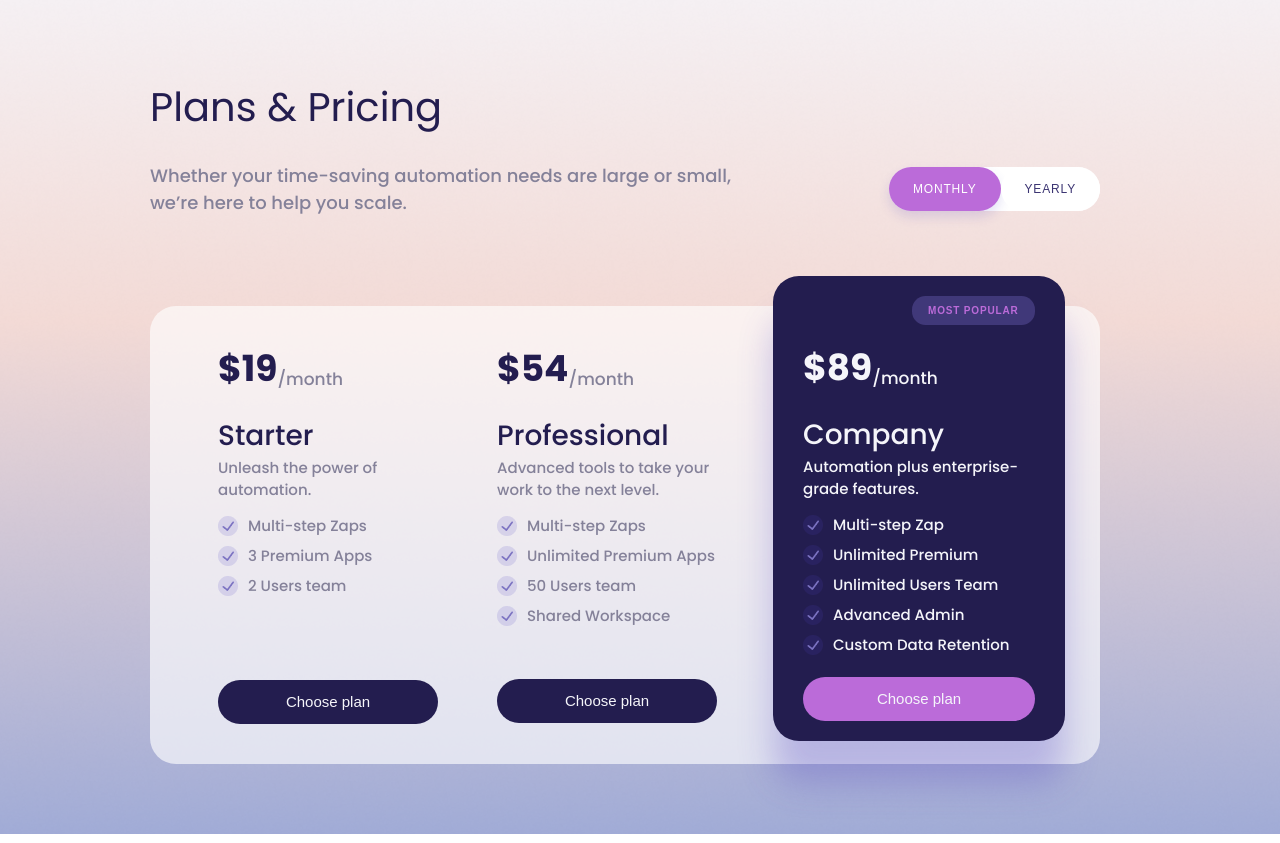
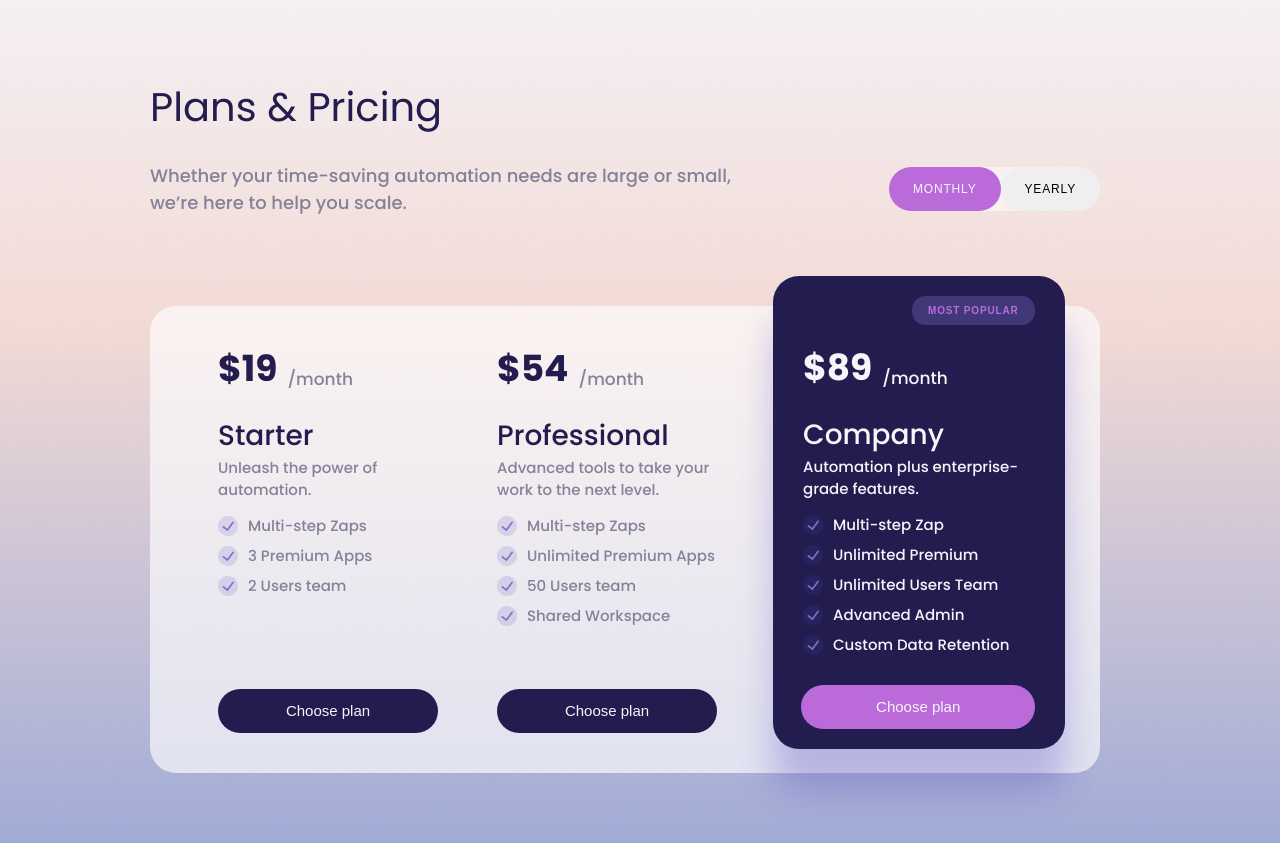
Before and after one commit to YuliyaAdamiv/TariffPlans, a website: page src/html/index.html in a window 1280 px wide. Both pictures are taken after a click on the button "MONTHLY". Shown: the part 81-924 px from the top of the page. Drawn offline with Linux system fonts and the light colour scheme; files that its build step writes are made by us from their sources; files whose address does not match are found by name.

Commit message:
fixed buttons

```diff
--- a/src/html/index.html
+++ b/src/html/index.html
@@ -25,12 +25,12 @@
             <section class="title">
                 <h3 class="title-item">Plans & Pricing</h3>
                 <div class="title-items">
-                    <p class="title-description">Whether your time-saving automation needs are large or small, we’re
+                    <div class="title-description">Whether your time-saving automation needs are large or small, we’re
                         here to
-                        help you scale.</p>
+                        help you scale.</div>
                     <div id='title-btn' class='title-btn'>
-                        <button id='monthly' class="btn title-monthly" onclick="cleanPrice()">MONTHLY</button>
-                        <button id='yearly' class="btn title-yearly" onclick="changePrice()">YEARLY</button>
+                        <button id='monthly' class="btn active" onclick="monthlyPrice()">MONTHLY</button>
+                        <button id='yearly' class="btn" onclick="yearlyPrice()">YEARLY</button>
                     </div>
                 </div>
             </section>
@@ -51,7 +51,7 @@
                             <img src='img/Pricing/check-circle-1.png' alt="check">
                             <p>3 Premium Apps</p>
                         </div>
-                        <div class="tariff-item card-1">
+                        <div class="tariff-item">
                             <img src='img/Pricing/check-circle-1.png' alt="check">
                             <p>2 Users team</p>
                         </div>
@@ -78,7 +78,7 @@
                             <img src='img/Pricing/check-circle-1.png' alt="check">
                             <p>50 Users team</p>
                         </div>
-                        <div class="tariff-item card-2">
+                        <div class="tariff-item">
                             <img src='img/Pricing/check-circle-1.png' alt="check">
                             <p>Shared Workspace</p>
                         </div>
@@ -110,12 +110,12 @@
                             <img src='img/Pricing/check-circle-1.png' alt="check">
                             <p>Advanced Admin</p>
                         </div>
-                        <div class="tariff-item white p">
+                        <div class="tariff-item white">
                             <img src='img/Pricing/check-circle-1.png' alt="check">
                             <p>Custom Data Retention</p>
                         </div>
                     </div>
-                    <button class="tariff-choose violet">Choose plan</button>
+                    <button class="violet">Choose plan</button>
                 </div>
 
         </div>
--- a/src/js/index.js
+++ b/src/js/index.js
@@ -1,22 +1,25 @@
-function changePrice() {
+function yearlyPrice() {
   document.getElementById('price-1').innerHTML = '$12';
   document.getElementById('price-2').innerHTML = '$36';
   document.getElementById('price-3').innerHTML = '$56';
-  document.getElementById('yearly').style.backgroundColor = '#bb6bd9';
-  document.getElementById('yearly').style.color = '#fff';
-  document.getElementById('monthly').style.backgroundColor = '#fff';
-  document.getElementById('monthly').style.color = '#3b3472';
-  document.getElementById('title-btn').style.backgroundColor = '#fff';
-  document.getElementById('monthly').style.boxShadow = 'none';
+  var current = document.getElementsByClassName('active');
+  if (current.length > 0) {
+    current[0].className = current[0].className.replace(' active', '  ');
+  }
+  this.className += ' active';
 }
-function cleanPrice() {
+function monthlyPrice() {
   document.getElementById('price-1').innerHTML = '$19';
   document.getElementById('price-2').innerHTML = '$54';
   document.getElementById('price-3').innerHTML = '$89';
-  document.getElementById('monthly').style.backgroundColor = '#bb6bd9';
-  document.getElementById('monthly').style.color = '#fff';
-  document.getElementById('yearly').style.color = '#3b3472';
-  document.getElementById('yearly').style.backgroundColor = '#fff';
-  document.getElementById('title-btn').style.backgroundColor = '#fff';
-  document.getElementById('yearly').style.boxShadow = 'rgba(82, 67, 194, 0.16)';
 }
+var btns = document.getElementsByClassName('btn');
+for (var i = 0; i < btns.length; i++) {
+  btns[i].addEventListener('click', function () {
+    var current = document.getElementsByClassName('active');
+    if (current.length > 0) {
+      current[0].className = current[0].className.replace(' active', '  ');
+    }
+    this.className += ' active';
+  });
+}
--- a/src/scss/main.scss
+++ b/src/scss/main.scss
@@ -40,11 +40,6 @@ button {
     padding: 40px 30px 70px 30px;
   }
 }
-// @media (max-width: 480px) {
-//   .container {
-//     padding: 40px 30px 70px 30px;
-//   }
-// }
 @media (max-width: 360px) {
   .container {
     padding: 40px 16px 70px 16px;
--- a/src/scss/tariff.scss
+++ b/src/scss/tariff.scss
@@ -23,6 +23,7 @@
   font-size: 17px;
   line-height: 26px;
   color: $grey-violet;
+  margin-left: 10px;
 }
 .tariff-name {
   font-weight: 500;
@@ -42,7 +43,10 @@
   display: flex;
   flex-direction: column;
 }
-
+.card {
+  height: 387px;
+  position: relative;
+}
 .tariff-item {
   font-weight: 500;
   font-size: 15px;
@@ -67,6 +71,9 @@
   text-align: center;
   color: $base-color;
   width: 100%;
+  position: absolute;
+  right: 0;
+  bottom: 0;
   :hover {
     background: $hover-btn;
   }
@@ -87,6 +94,7 @@
 }
 .card-3 {
   width: 292px;
+  height: 473px;
   padding: 20px 30px;
   background: $dark-violet;
   box-shadow: 0px 42px 34px $shadow-card;
@@ -100,15 +108,22 @@
 }
 .violet {
   background: $light-violet;
-}
-.p {
-  padding-bottom: 21px;
-}
-.card-2 {
-  padding-bottom: 52px;
-}
-.card-1 {
-  padding-bottom: 83px;
+  border: none;
+  border-radius: 24px;
+  padding: 11px 56px;
+  font-weight: 500;
+  font-size: 15px;
+  line-height: 22px;
+  text-align: center;
+  color: $base-color;
+  width: 80%;
+  margin: 0 30px;
+  position: absolute;
+  right: 0;
+  bottom: 20px;
+  :hover {
+    background: $hover-btn;
+  }
 }
 .tariff .card {
   margin-right: 59px;
--- a/src/scss/title.scss
+++ b/src/scss/title.scss
@@ -33,7 +33,15 @@
 }
 .title-yearly {
   color: $text-btn;
-  background-color: rgba(255, 255, 255, 0);
+  background-color: $base-color;
+}
+.active {
+  background-color: $light-violet;
+  color: $base-color;
+  box-shadow: $shadow-btn;
+}
+button.title-yearly {
+  background: $base-color;
 }
 .title-items {
   display: flex;
@@ -41,10 +49,18 @@
   align-items: center;
   margin-bottom: 90px;
 }
+.title-items div:nth-child(1) {
+  margin-right: 20px;
+}
 .title-btn {
   display: flex;
   background: $yearly;
   border-radius: 22px;
+}
+@media (max-width: 900px) {
+  .title-description {
+    max-width: 554px;
+  }
 }
 @media (max-width: 768px) {
   .title-items {
@@ -61,4 +77,7 @@
   .title-item {
     font-size: 38px;
   }
+  .title-items div:nth-child(1) {
+    margin-right: 0px;
+  }
 }
```
Also changed, not shown: dist/css/style.css, dist/index.html, dist/js/index.js.
